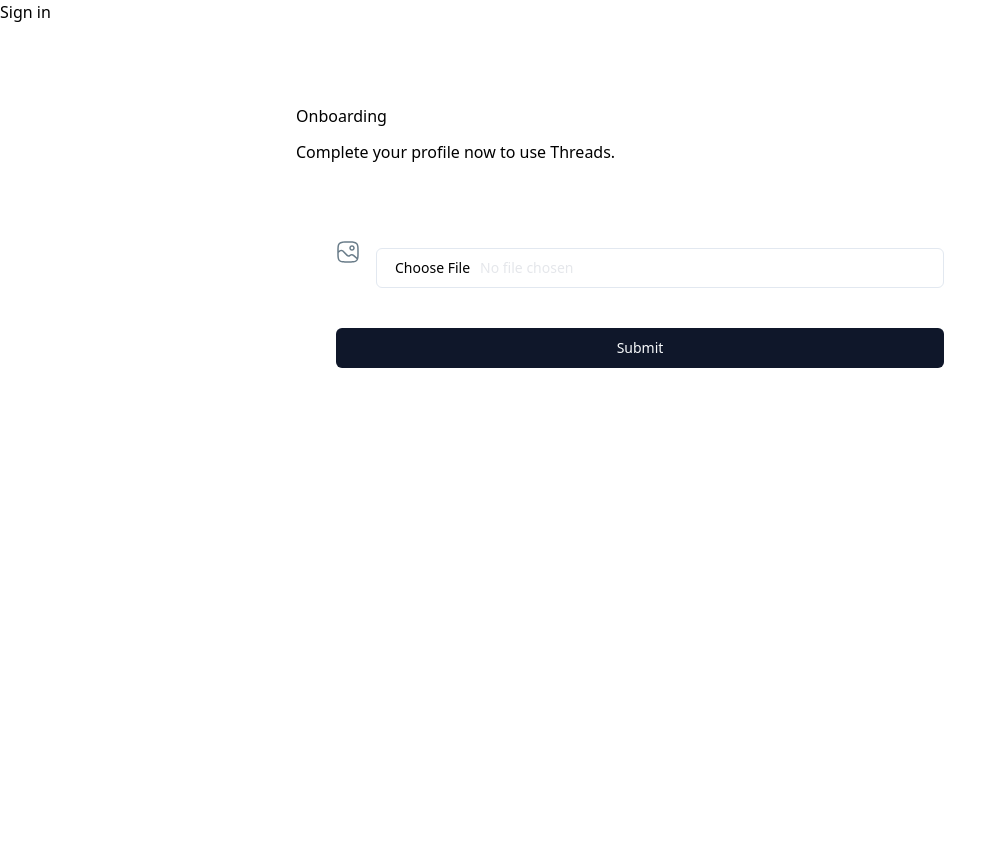
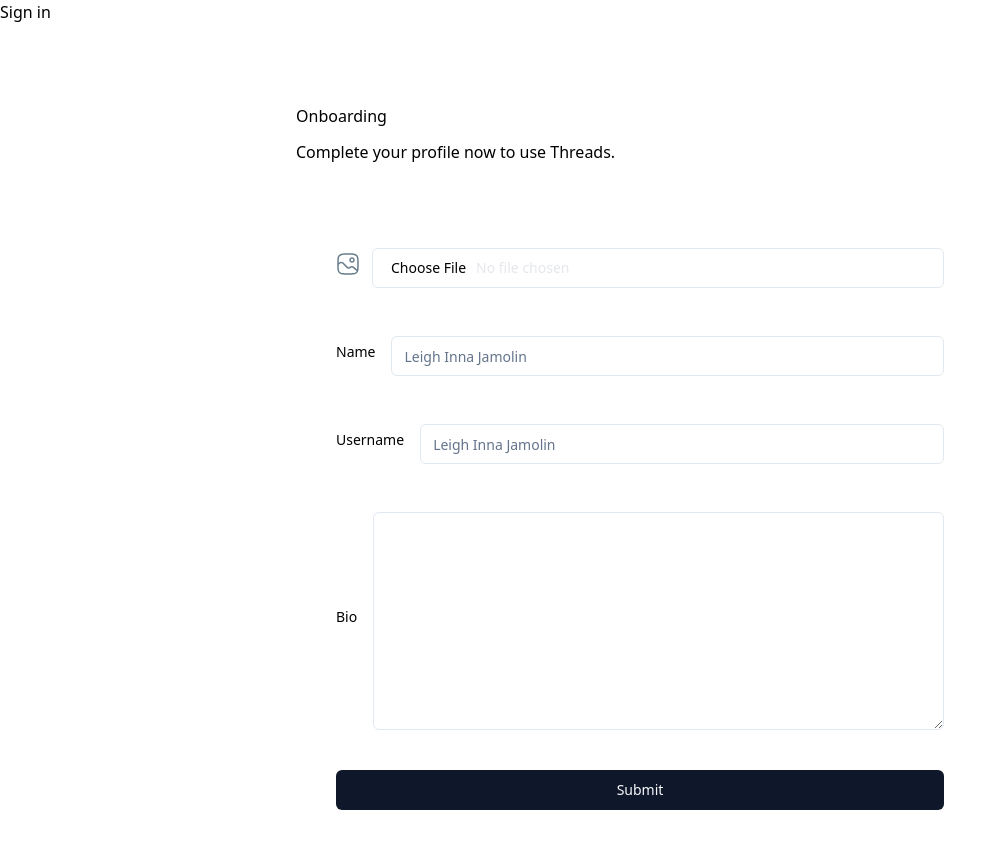
Before and after one commit to leighTOR/threads, a Next.js app: page /onboarding in a window 1280 px wide. Shown: the top 848 px of the page, without its empty margins (0-1006 px from the left). Before the commit the page ends 800 px from the top, so only its background shows below. Built offline with nearby package versions, Linux system fonts and the light colour scheme; no server answers.

Commit message:
created onboarding form

```diff
--- a/components/forms/AccountProfile.tsx
+++ b/components/forms/AccountProfile.tsx
@@ -10,6 +10,7 @@
   FormMessage,
 } from "@/components/ui/form";
 import { Input } from "@/components/ui/input";
+import { Textarea } from "@/components/ui/textarea";
 import { useForm } from "react-hook-form";
 import { zodResolver } from "@hookform/resolvers/zod";
 import { UserValidation } from "@/lib/validations/user";
@@ -57,8 +58,8 @@
           control={form.control}
           name="profile_photo"
           render={({ field }) => (
-            <FormItem className="flex items-cter gap-4">
-              <FormLabel className="account-form_image-label">
+            <FormItem className="flex items-center gap-3 w-full">
+              <FormLabel className="text-base-semibold text-light-2">
                 {field.value ? (
                   <Image
                     src={field.value}
@@ -78,13 +79,69 @@
                     />
                 )}
                 </FormLabel>
-              <FormControl className="flex-1 text-base-semibold text-gray-200">
+                <FormControl className="flex-1 text-base-semibold text-gray-200">
                 <Input
                 type="file"
                 accept="image/*"
                 placeholder="Upload a photo"
                 className="account-form_image-input"
                 onChange={(e) => handleImage(e, field.onChange)}
+                />
+              </FormControl>
+            </FormItem>
+          )}
+        />
+        <FormField
+          control={form.control}
+          name="name"
+          render={({ field }) => (
+            <FormItem className="flex items-center gap-4">
+              <FormLabel className="account-form_image-label">
+                Name
+                </FormLabel>
+                <FormControl className="flex-1 text-base-semibold text-gray-200">
+                <Input
+                type="text"
+                placeholder="Leigh Inna Jamolin"
+                className="account-form_input no-focus"
+                {...field}
+                />
+              </FormControl>
+            </FormItem>
+          )}
+        />
+        <FormField
+          control={form.control}
+          name="username"
+          render={({ field }) => (
+            <FormItem className="flex items-center gap-4">
+              <FormLabel className="account-form_image-label">
+                Username
+                </FormLabel>
+                <FormControl className="flex-1 text-base-semibold text-gray-200">
+                <Input
+                type="text"
+                placeholder="Leigh Inna Jamolin"
+                className="account-form_input no-focus"
+                {...field}
+                />
+              </FormControl>
+            </FormItem>
+          )}
+        />
+        <FormField
+          control={form.control}
+          name="bio"
+          render={({ field }) => (
+            <FormItem className="flex items-center gap-4">
+              <FormLabel className="account-form_image-label">
+                Bio
+                </FormLabel>
+                <FormControl className="flex-1 text-base-semibold text-gray-200">
+                <Textarea
+                rows={10}
+                className="account-form_input no-focus"
+                {...field}
                 />
               </FormControl>
             </FormItem>
--- /dev/null
+++ b/components/ui/textarea.tsx
@@ -0,0 +1,24 @@
+import * as React from "react"
+
+import { cn } from "@/lib/utils"
+
+export interface TextareaProps
+  extends React.TextareaHTMLAttributes<HTMLTextAreaElement> {}
+
+const Textarea = React.forwardRef<HTMLTextAreaElement, TextareaProps>(
+  ({ className, ...props }, ref) => {
+    return (
+      <textarea
+        className={cn(
+          "flex min-h-[80px] w-full rounded-md border border-slate-200 bg-white px-3 py-2 text-sm ring-offset-white placeholder:text-slate-500 focus-visible:outline-none focus-visible:ring-2 focus-visible:ring-slate-950 focus-visible:ring-offset-2 disabled:cursor-not-allowed disabled:opacity-50 dark:border-slate-800 dark:bg-slate-950 dark:ring-offset-slate-950 dark:placeholder:text-slate-400 dark:focus-visible:ring-slate-300",
+          className
+        )}
+        ref={ref}
+        {...props}
+      />
+    )
+  }
+)
+Textarea.displayName = "Textarea"
+
+export { Textarea }
```
